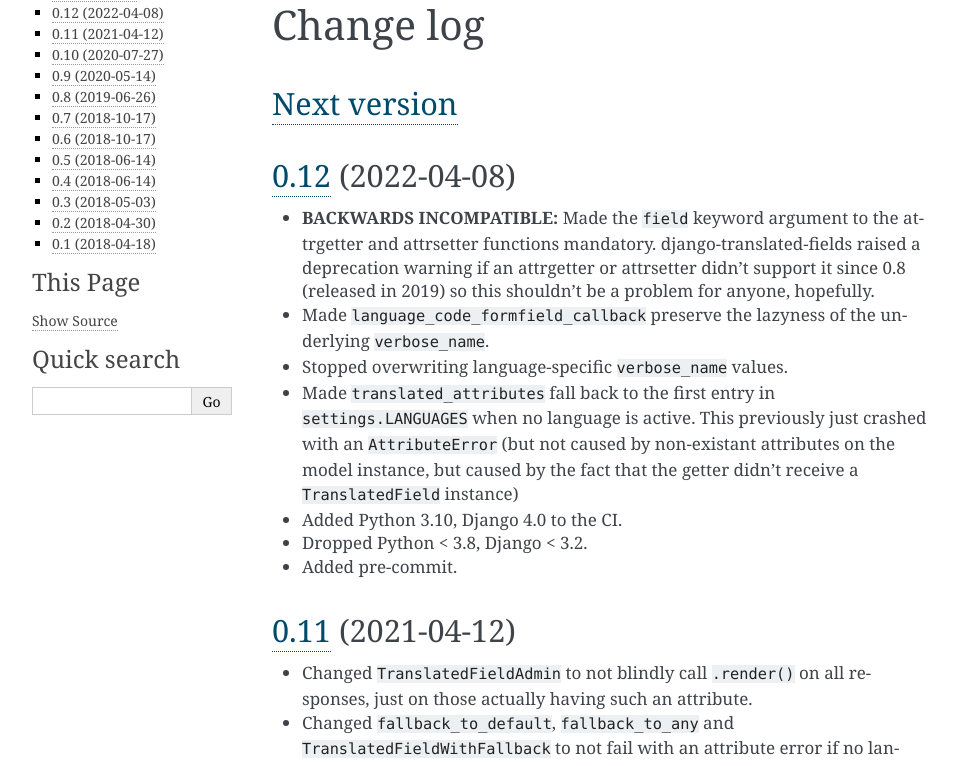
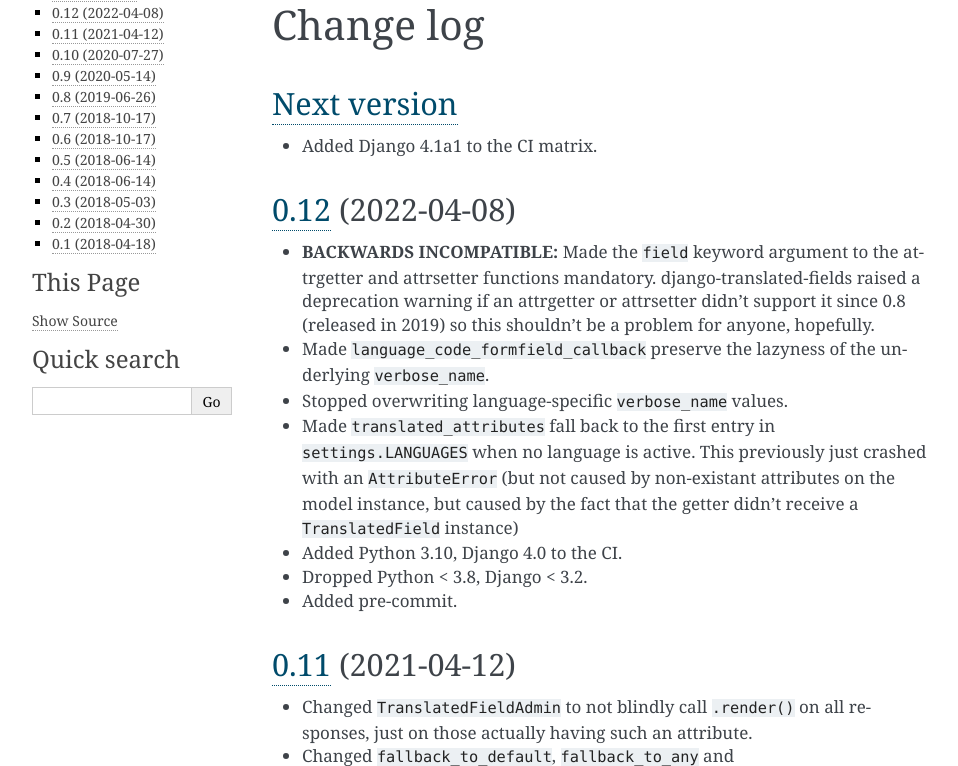
Before and after one commit to matthiask/django-translated-fields, a Sphinx documentation site: the page built from docs/index.rst, in a window 1280 px wide and 900 px high, cut to the strip 134-900 px from the top of the window. Shown: the whole strip, without its empty margins (148-1106 px from the left). Built offline with Sphinx 7.4.7, drawn with Linux system fonts in a browser that asks for light colours; the version number could not be read and is left out; some of the changed lines change nothing that is shown.

Commit message:
Add Django 4.1a1

```diff
--- a/CHANGELOG.rst
+++ b/CHANGELOG.rst
@@ -5,6 +5,8 @@ Change log
 ~~~~~~~~~~~~~~~
 
 .. _Next version: https://github.com/matthiask/django-translated-fields/compare/0.12...main
+
+- Added Django 4.1a1 to the CI matrix.
 
 
 `0.12`_ (2022-04-08)
--- a/docs/conf.py
+++ b/docs/conf.py
@@ -12,7 +12,7 @@ author = "Feinheit AG"
 copyright = f"2018-{date.today().year}, {author}"
 version = __import__("translated_fields").__version__
 release = subprocess.check_output(
-    "git fetch --tags; git describe", shell=True, universal_newlines=True
+    "git fetch --tags; git describe", shell=True, text=True
 ).strip()
 language = "en"
 
```
Also changed, not shown: .pre-commit-config.yaml, 1 other file.
